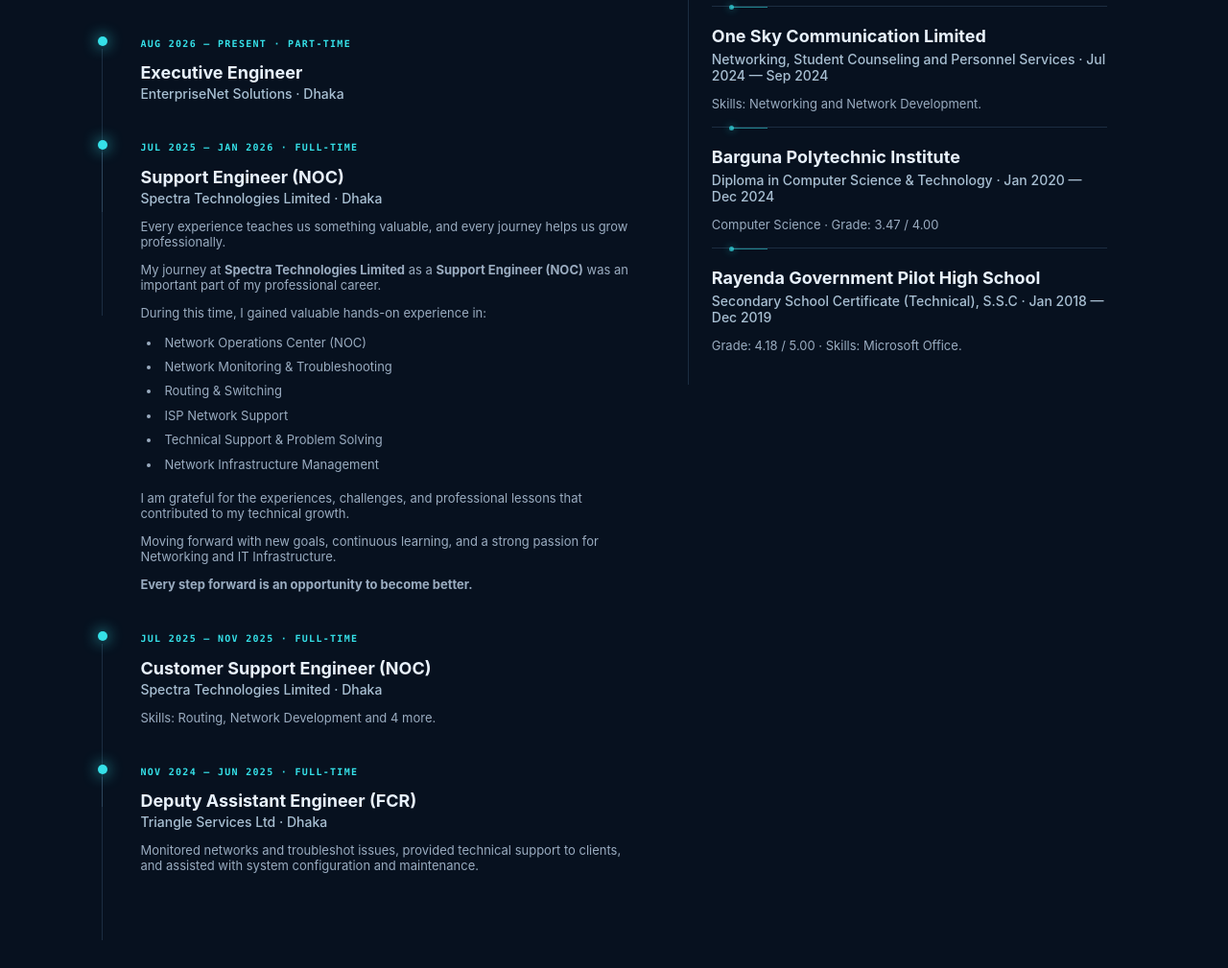
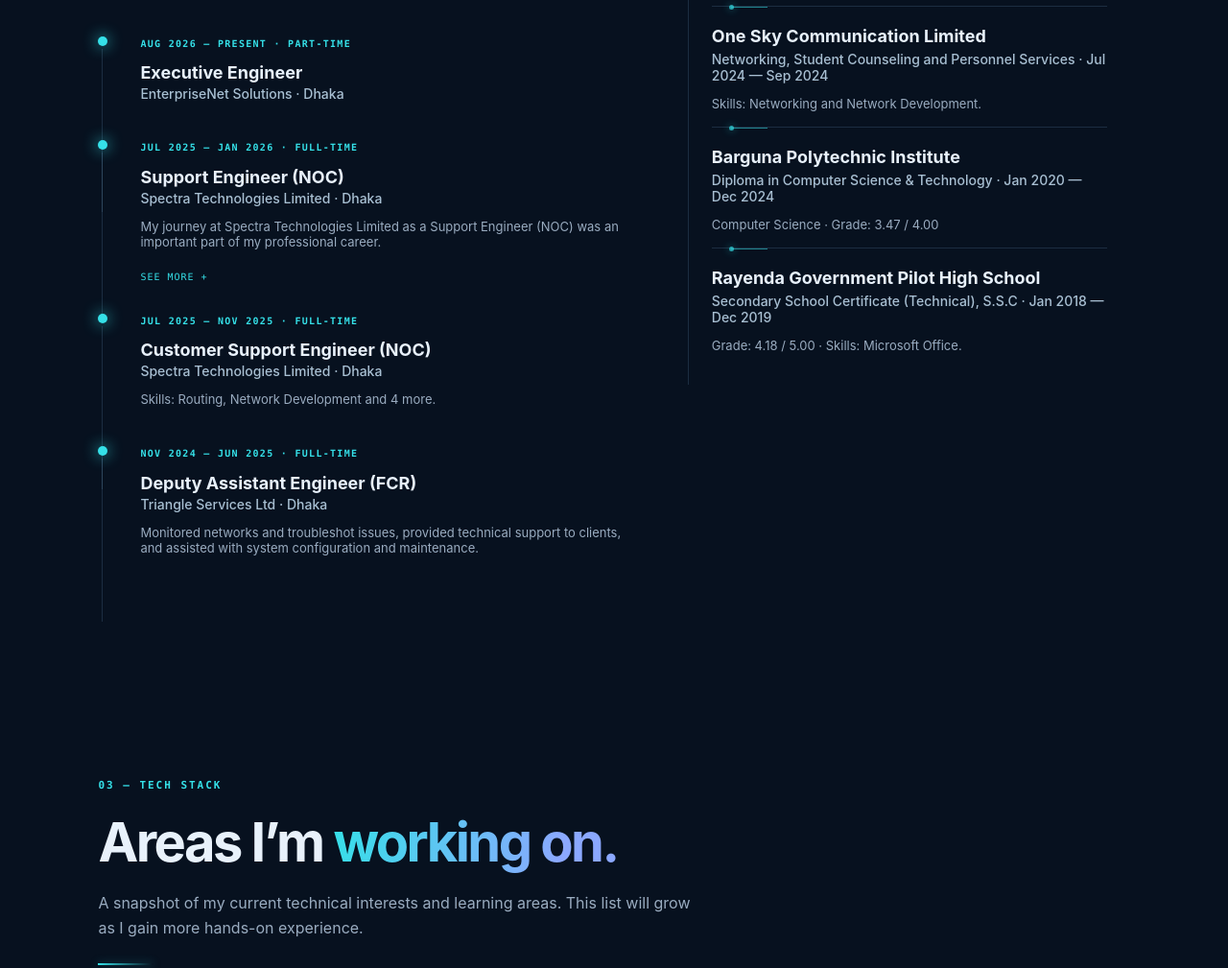
Before and after one commit to sayfulislambestit/khalifasayful, a plain HTML site: page index.html in a window 1280 px wide. Shown: the part 2061-3070 px from the top of the page at 96% size. Drawn offline with Linux system fonts and the light colour scheme.

Commit message:
Collapse Spectra experience behind See more
Co-authored-by: Copilot <223556219+Copilot@users.noreply.github.com>

```diff
--- a/index.html
+++ b/index.html
@@ -24,7 +24,7 @@
   <meta name="twitter:description" content="IT portfolio focused on computer networking, MikroTik, system administration and infrastructure.">
   <meta name="twitter:image" content="https://sayfulislambestit.github.io/khalifasayful/assets/social-preview.png">
   <link rel="icon" href="assets/favicon.svg?v=2" type="image/svg+xml">
-  <link rel="stylesheet" href="style.css?v=7">
+  <link rel="stylesheet" href="style.css?v=8">
   <script type="application/ld+json">
   {
     "@context": "https://schema.org",
@@ -138,7 +138,7 @@
         <div class="timeline">
           <div class="timeline-mark"></div><div class="timeline-content"><span class="timeline-date">JUL 2026 — PRESENT · FULL-TIME</span><h3>Technical Support Executive</h3><h4>Optimax Communication Ltd · Mirpur, Dhaka</h4><p>Supporting technical operations and network-related activities, monitoring network services, troubleshooting connectivity issues, coordinating with technical teams, and assisting with reliable network operations. Building practical experience in ISP and telecommunication infrastructure, network troubleshooting, and customer service operations.</p><p>Skills: Network Services and Technical Support.</p></div>
           <div class="timeline-mark"></div><div class="timeline-content"><span class="timeline-date">AUG 2026 — PRESENT · PART-TIME</span><h3>Executive Engineer</h3><h4>EnterpriseNet Solutions · Dhaka</h4></div>
-          <div class="timeline-mark"></div><div class="timeline-content"><span class="timeline-date">JUL 2025 — JAN 2026 · FULL-TIME</span><h3>Support Engineer (NOC)</h3><h4>Spectra Technologies Limited · Dhaka</h4><p>Every experience teaches us something valuable, and every journey helps us grow professionally.</p><p>My journey at <strong>Spectra Technologies Limited</strong> as a <strong>Support Engineer (NOC)</strong> was an important part of my professional career.</p><p>During this time, I gained valuable hands-on experience in:</p><ul><li>Network Operations Center (NOC)</li><li>Network Monitoring &amp; Troubleshooting</li><li>Routing &amp; Switching</li><li>ISP Network Support</li><li>Technical Support &amp; Problem Solving</li><li>Network Infrastructure Management</li></ul><p>I am grateful for the experiences, challenges, and professional lessons that contributed to my technical growth.</p><p>Moving forward with new goals, continuous learning, and a strong passion for Networking and IT Infrastructure.</p><p><strong>Every step forward is an opportunity to become better.</strong></p></div>
+          <div class="timeline-mark"></div><div class="timeline-content"><span class="timeline-date">JUL 2025 — JAN 2026 · FULL-TIME</span><h3>Support Engineer (NOC)</h3><h4>Spectra Technologies Limited · Dhaka</h4><p>My journey at Spectra Technologies Limited as a Support Engineer (NOC) was an important part of my professional career.</p><details class="experience-expand"><summary><span class="experience-expand-label">SEE MORE +</span></summary><div class="experience-expand-content"><p>Every experience teaches us something valuable, and every journey helps us grow professionally.</p><p>During this time, I gained valuable hands-on experience in:</p><ul><li>Network Operations Center (NOC)</li><li>Network Monitoring &amp; Troubleshooting</li><li>Routing &amp; Switching</li><li>ISP Network Support</li><li>Technical Support &amp; Problem Solving</li><li>Network Infrastructure Management</li></ul><p>I am grateful for the experiences, challenges, and professional lessons that contributed to my technical growth.</p><p>Moving forward with new goals, continuous learning, and a strong passion for Networking and IT Infrastructure.</p><p><strong>Every step forward is an opportunity to become better.</strong></p></div></details></div>
           <div class="timeline-mark"></div><div class="timeline-content"><span class="timeline-date">JUL 2025 — NOV 2025 · FULL-TIME</span><h3>Customer Support Engineer (NOC)</h3><h4>Spectra Technologies Limited · Dhaka</h4><p>Skills: Routing, Network Development and 4 more.</p></div>
           <div class="timeline-mark"></div><div class="timeline-content"><span class="timeline-date">NOV 2024 — JUN 2025 · FULL-TIME</span><h3>Deputy Assistant Engineer (FCR)</h3><h4>Triangle Services Ltd · Dhaka</h4><p>Monitored networks and troubleshot issues, provided technical support to clients, and assisted with system configuration and maintenance.</p></div>
         </div>
--- a/style.css
+++ b/style.css
@@ -139,4 +139,4 @@ body:after{content:"";position:fixed;inset:0;z-index:0;pointer-events:none;opaci
 @keyframes fiber-glow{from{opacity:.55}to{opacity:1}}
 @keyframes bandwidth-rise{from{transform:scaleY(.35)}to{transform:scaleY(1)}}
 :root{--brand-icon-size:22px}.brand-mark svg{width:var(--brand-icon-size);height:var(--brand-icon-size);fill:none;stroke:var(--cyan);stroke-width:1.35;stroke-linecap:round;stroke-linejoin:round}.skill-icon svg{width:28px;height:28px;fill:none;stroke:currentColor;stroke-width:1.35;stroke-linecap:round;stroke-linejoin:round}.skill-icon{height:28px}.tech-icon-defs{position:absolute;width:0;height:0;overflow:hidden}.tags span{display:inline-flex;align-items:center;gap:5px}.tags svg{width:12px;height:12px;flex:none;fill:none;stroke:currentColor;stroke-width:1.7;stroke-linecap:round;stroke-linejoin:round}
-.timeline-content ul{margin:10px 0 16px;padding-left:22px;color:var(--muted);font-size:13px}.timeline-content li{margin:4px 0;padding-left:3px}
+.timeline-content ul{margin:10px 0 16px;padding-left:22px;color:var(--muted);font-size:13px}.timeline-content li{margin:4px 0;padding-left:3px}.experience-expand{margin-top:8px}.experience-expand summary{display:inline-block;cursor:pointer;list-style:none;color:var(--cyan);font:10px var(--mono);letter-spacing:.1em}.experience-expand summary::-webkit-details-marker{display:none}.experience-expand[open] summary .experience-expand-label{font-size:0}.experience-expand[open] summary .experience-expand-label:after{content:"SEE LESS −";font:10px var(--mono)}.experience-expand-content{margin-top:10px}
```
